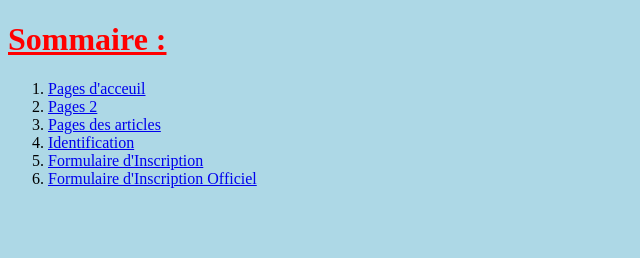
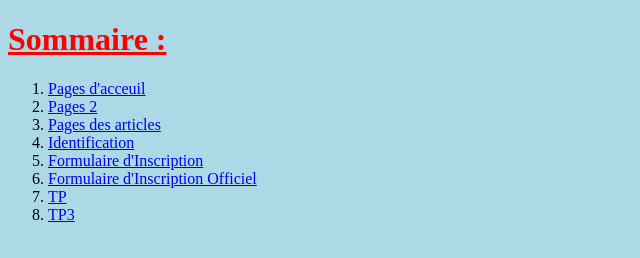
Before and after one commit to IngetisOliver/BTS-WEB, a plain HTML site: page index.html in a window 1280 px wide. Shown: the full height of the page, 0-640 px from the left. Drawn offline with Linux system fonts and the light colour scheme.

Commit message:
Add files via upload

```diff
--- a/index.html
+++ b/index.html
@@ -38,7 +38,17 @@
 			<li>
 				<a href="formulaire2.html">
 			Formulaire d'Inscription Officiel
-			</a>
+				</a>
+			</li>
+			<li>
+				<a href="tp.html">
+			TP
+				</a>
+			</li>
+			<li>
+				<a href="../TP3/index.html">
+			TP3
+				</a>
 			</li>
 		</ol>
 
```
